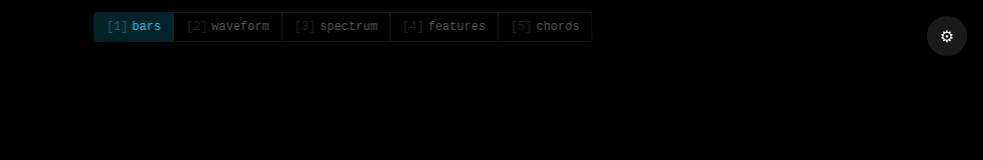
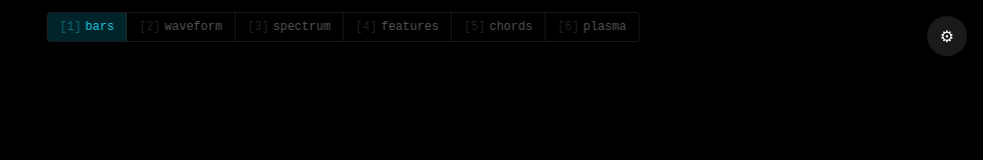
Before and after one commit to puddicombe/soundspace, a Next.js app: page / in a window 1280 px wide. Shown: the top 160 px of the page, without its empty margins (297-1280 px from the left). Built offline with nearby package versions, Linux system fonts and the light colour scheme; no server answers.

Commit message:
feat: add plasma type to TypeBar

```diff
--- a/components/controls/TypeBar.tsx
+++ b/components/controls/TypeBar.tsx
@@ -1,7 +1,7 @@
 'use client'
 import type { PresetConfig } from '@/lib/validations/preset'
 
-const TYPES = ['bars', 'waveform', 'spectrum', 'features', 'chords'] as const
+const TYPES = ['bars', 'waveform', 'spectrum', 'features', 'chords', 'plasma'] as const
 export type VisualizerType = typeof TYPES[number]
 
 interface Props {
@@ -45,6 +45,10 @@ export function buildConfigForType(type: VisualizerType, current: PresetConfig):
     const fftSize = current.fftSize < 2048 ? 2048 : current.fftSize
     return { ...base, type, fftSize } as PresetConfig
   }
+  if (type === 'plasma') {
+    // plasma has no fftSize minimum — pass through unchanged
+    return { ...base, type: 'plasma', fftSize: current.fftSize } as PresetConfig
+  }
   // bars
   return { ...base, type: 'bars', fftSize: current.fftSize, barCount: 64, mirrorBars: true }
 }
```
